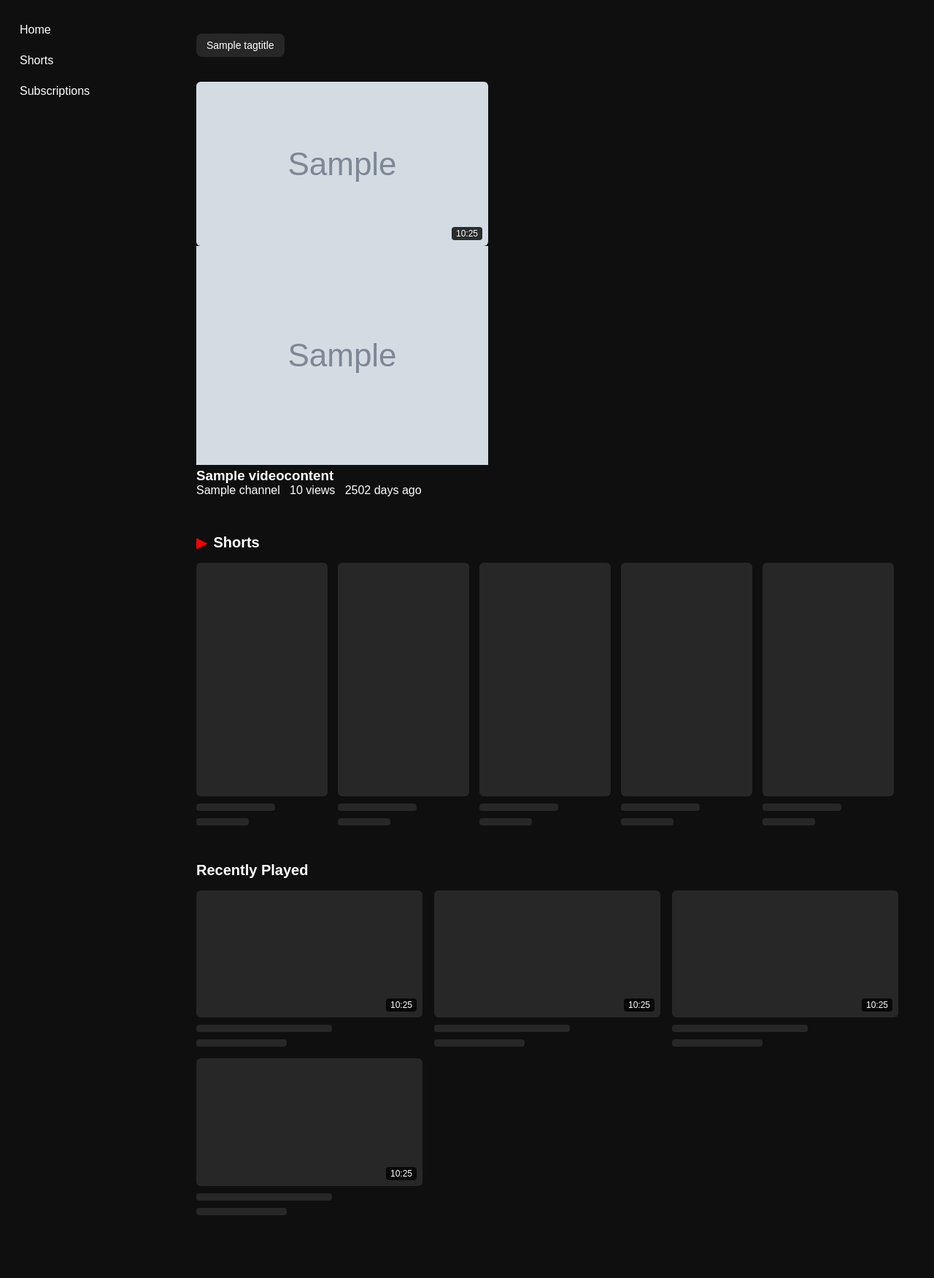
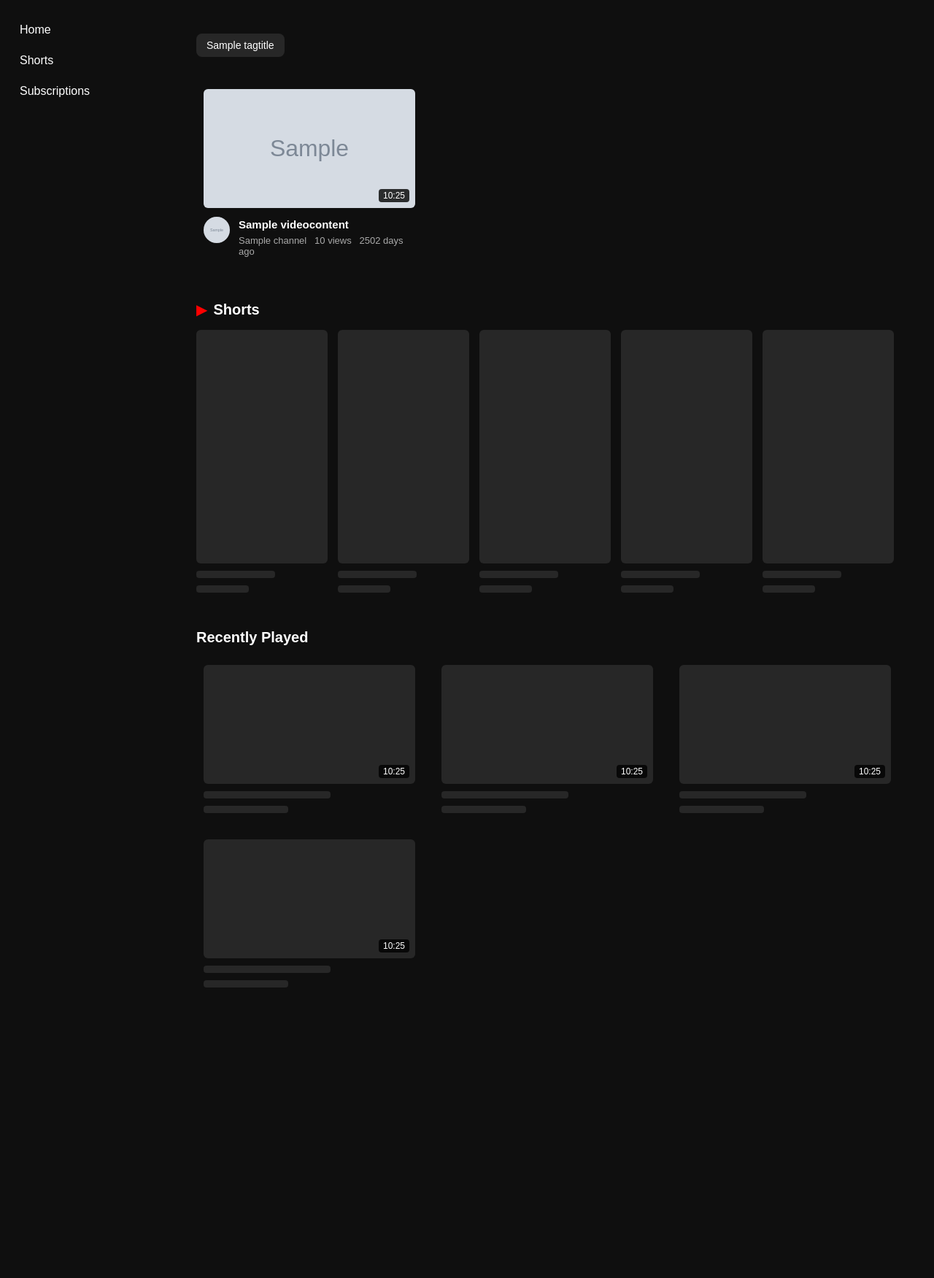
Before and after one commit to lipumehedi/Youtube_Clone, a Django app: page / in a window 1280 px wide. Shown: the part 65-1816 px from the top of the page at 73% size. After the commit the page ends 1418 px from the top, so only its background shows below. Run offline with Django 5.2, Linux system fonts and the light colour scheme; tables that the repository leaves empty hold one stand-in row (values such as "Sample post"); grey boxes marked "Sample" are stand-in pictures.

Commit message:
Highlight whole video card on hover

```diff
--- a/main/static/css/home.css
+++ b/main/static/css/home.css
@@ -60,7 +60,11 @@
 
 .video-card {
     flex: 0 0 calc((100% - 32px) / 3);
+    box-sizing: border-box;
+    padding: 10px;
+    border-radius: 12px;
     cursor: pointer;
+    transition: background-color 0.25s ease;
 }
 
 .thumbnail {
@@ -91,23 +95,74 @@
     z-index: 2;
 }
 
-/* ================= TEXT LINES ================= */
+/* ================= HOVER (YouTube style) ================= */
 
-.text-line {
-    margin-top: 10px;
+.video-card:hover {
+    background-color: #272727;
 }
 
-.title-line h3 {
+/* ================= VIDEO INFO ================= */
+
+.video-info {
+    display: flex;
+    gap: 12px;
+    margin-top: 12px;
+}
+
+.channel-avatar {
+    width: 36px;
+    height: 36px;
+    border-radius: 50%;
+    background-color: #3d3d3d;
+    flex-shrink: 0;
+    overflow: hidden;
+    display: flex;
+    align-items: center;
+    justify-content: center;
+}
+
+.channel-avatar img {
+    width: 100%;
+    height: 100%;
+    object-fit: cover;
+    display: block;
+}
+
+.channel-avatar span {
+    color: #fff;
+    font-size: 16px;
+    font-weight: bold;
+    text-transform: uppercase;
+}
+
+.video-details {
+    flex: 1;
+    min-width: 0;
+}
+
+.video-details h3 {
     color: #fff;
     font-size: 15px;
     margin: 0 0 4px 0;
     line-height: 1.4;
 }
 
-.title-line p {
+.channel-name {
     color: #aaa;
     font-size: 13px;
     margin: 0;
+}
+
+.video-meta {
+    color: #aaa;
+    font-size: 13px;
+    margin: 0;
+}
+
+/* ================= TEXT LINES ================= */
+
+.text-line {
+    margin-top: 10px;
 }
 
 .short-line,
```
